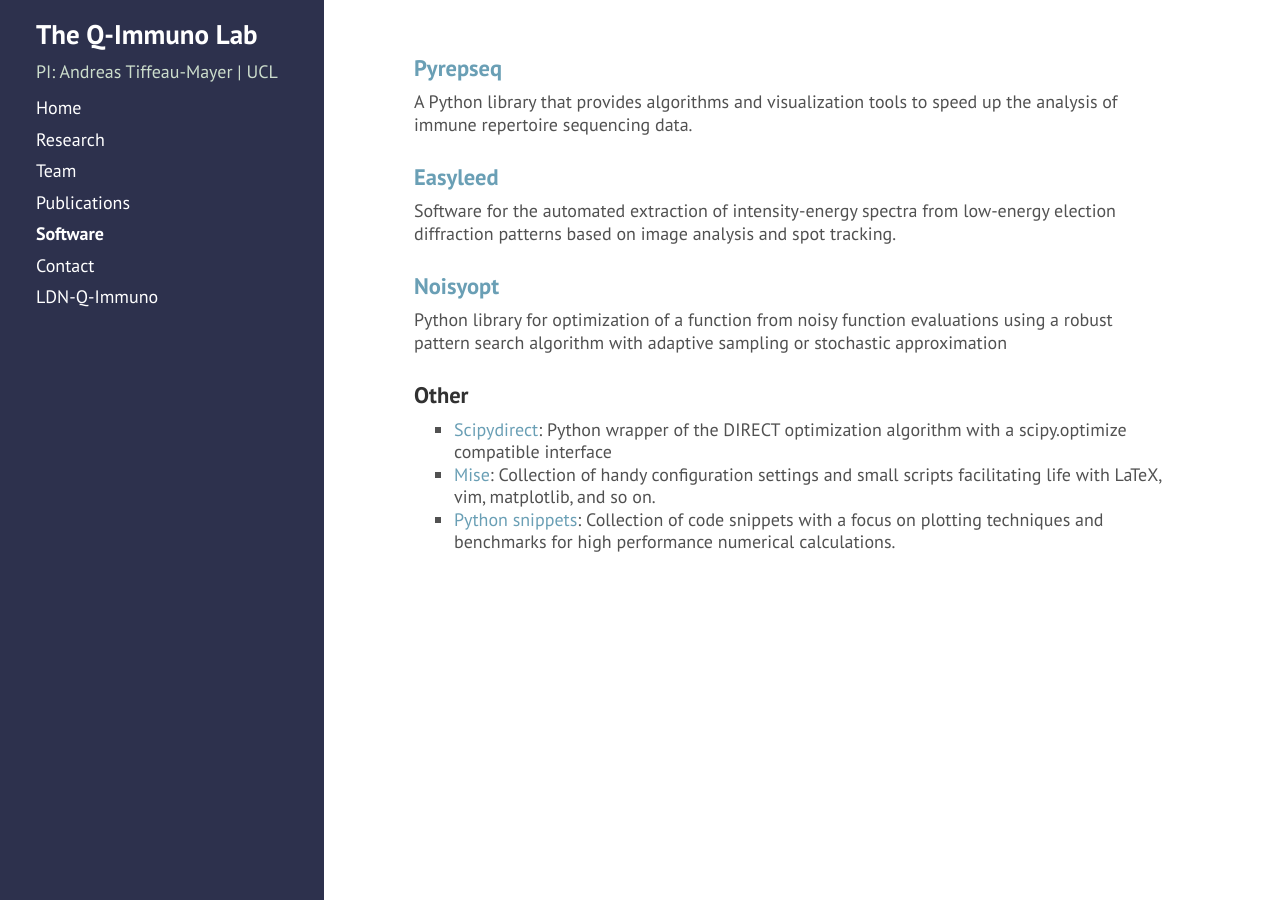
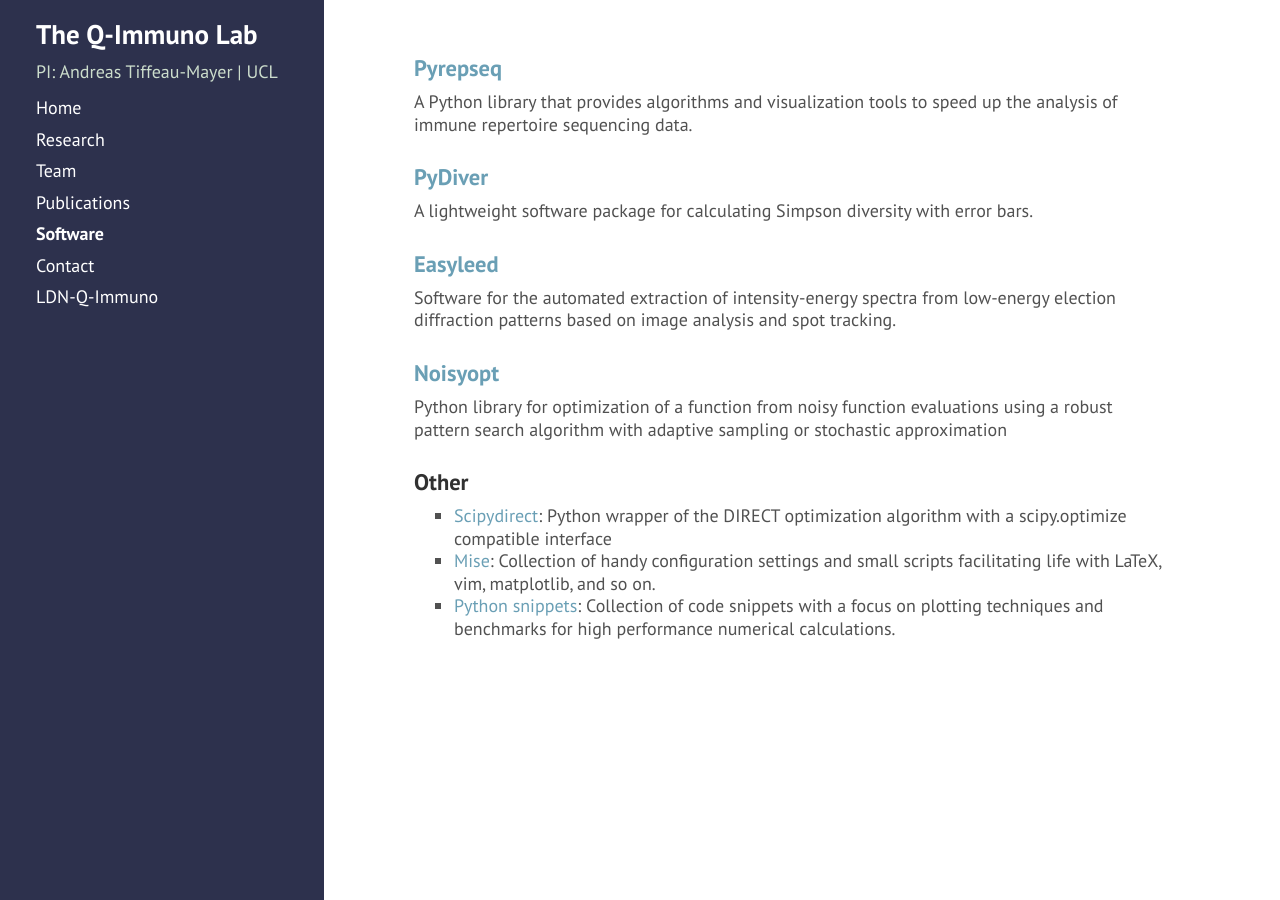
Before and after one commit to andim/andim.github.io, a Jekyll site: the page built from software.md, in a window 1280 px wide. Built offline with Jekyll 4.4.1, drawn with Linux system fonts in a browser that asks for light colours; nearby versions of some CDN libraries; a style sheet for code colours, icons or effects is not loaded.

Commit message:
added pydiver

```diff
--- a/software.md
+++ b/software.md
@@ -7,6 +7,10 @@ order: 6
 ### [Pyrepseq](https://pyrepseq.readthedocs.io/)
 
 A Python library that provides algorithms and visualization tools to speed up the analysis of immune repertoire sequencing data.
+
+### [PyDiver](https://pydiver.readthedocs.io/)
+
+A lightweight software package for calculating Simpson diversity with error bars.
 
 ### [Easyleed](http://andim.github.io/easyleed/)
 
```
